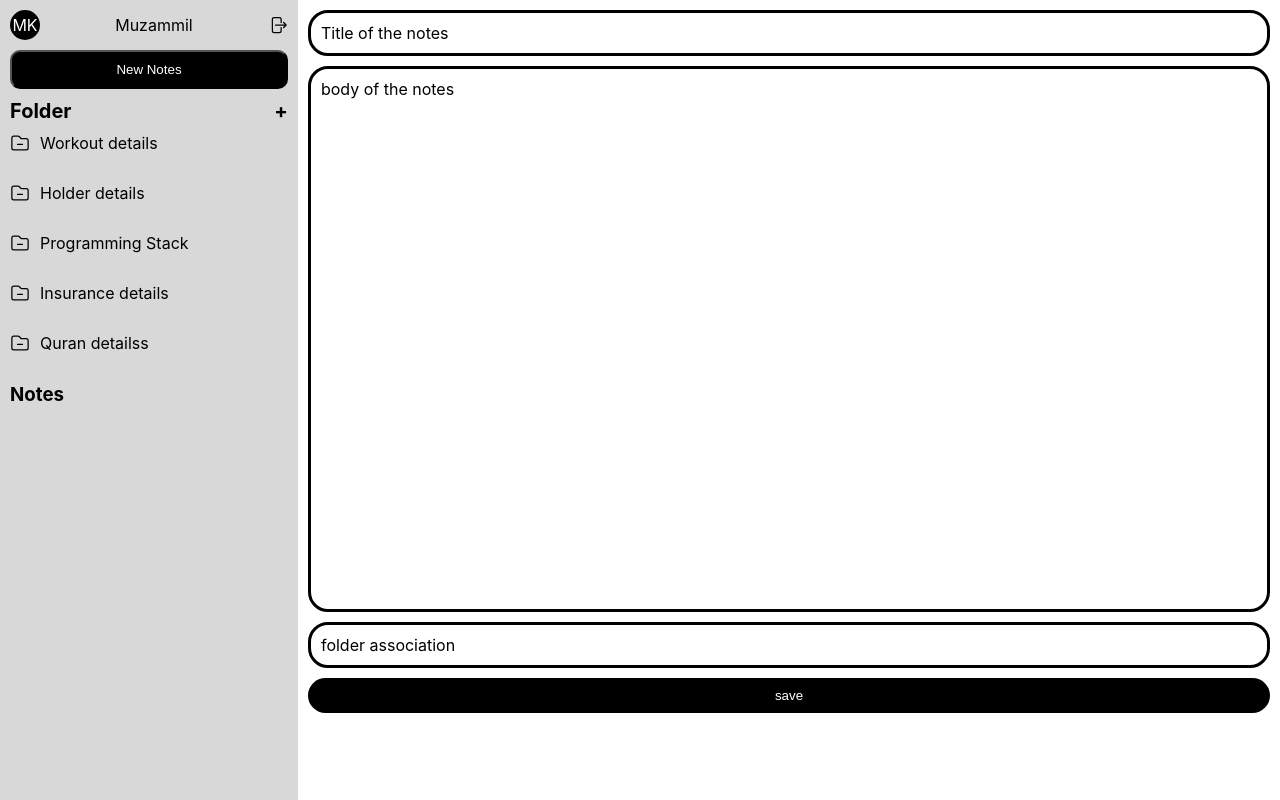
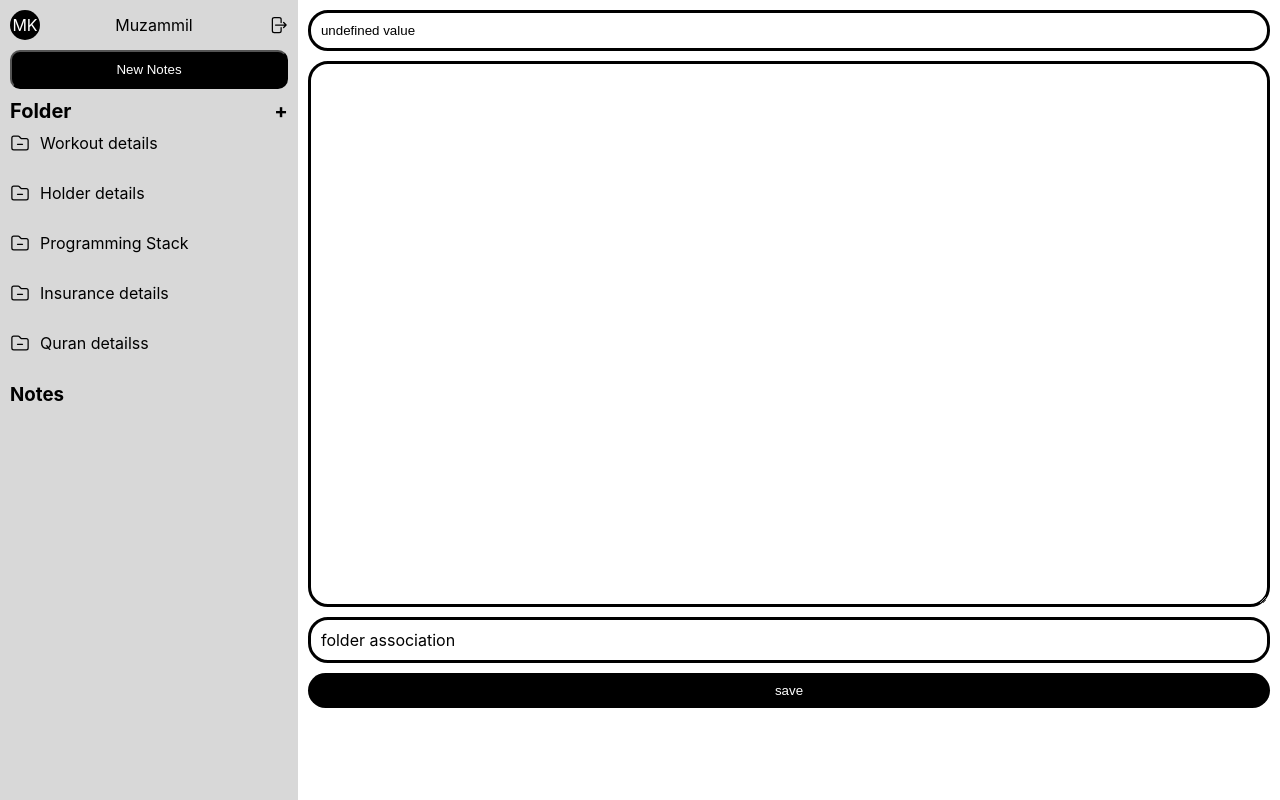
Before and after one commit to muzammil2208/NotesApp, a React (Create React App) app: page / in a window 1280 px wide. Built offline with nearby package versions, Linux system fonts and the light colour scheme.

Commit message:
rendering active note details in main window

```diff
--- a/src/App.js
+++ b/src/App.js
@@ -1,12 +1,19 @@
 import Sidebar from "./components/Sidebar";
 import "./App.css";
+import { useState } from "react";
 import MainWindow from "./components/MainWindow";
+
 export default function App()
 {
+    const[activeNote,setActiveNote]=useState({});
+    const getActiveNote=(note)=>{
+
+        setActiveNote(()=>note);
+    }
     return(
         <div className="main_container">
-            <Sidebar/>
-            <MainWindow/>
+            <Sidebar selectNote={getActiveNote}/>
+            <MainWindow note={activeNote}/>
         </div>
     );
 }
--- a/src/components/MainWindow.js
+++ b/src/components/MainWindow.js
@@ -1,9 +1,10 @@
-export default function MainWindow()
+export default function MainWindow({note})
 {
+
     return(
         <div className="main_window">
-            <div className="main_window_title">Title of the notes</div>
-            <div className="main_window_body">body of the notes</div>
+            <input className="main_window_title" type="text"  value={note.title || 'undefined value'} ></input>
+            <textarea className="main_window_body" value={note.body||''}></textarea>
             <div className="main_window_folder">folder association</div>
             <button className="main_window_savebtn">save</button>
         </div>
--- a/src/components/Note.js
+++ b/src/components/Note.js
@@ -1,12 +1,12 @@
 import DeleteIcon from "./svg/DeleteIcon"
 import EditIcon from "./svg/EditIcon"
 import NotesIcon from "./svg/NotesIcon"
-export default function Note({note,index,deleteFunc})
+export default function Note({note,index,deleteFunc,setNotesFunc})
 {
 
 
     return(
-        <div className="note_container"   key={index}>
+        <div className="note_container"  onClick={()=>setNotesFunc(note)} key={index}>
             <div className="note_container_content">
                 <strong>{note.title}</strong>
                 <div><p className="note_container_preview">{note.body.substring(0,9)+"....."}</p></div>
--- a/src/components/Sidebar.js
+++ b/src/components/Sidebar.js
@@ -4,9 +4,13 @@ import EditIcon from "./svg/EditIcon";
 import {useState} from 'react';
 import uuid from 'react-uuid';
 import Note from "./Note";
-export default function Sidebar()
+export default function Sidebar({selectNote})
 {
+    //states to be mantained
+    const [activenote,setActiveNote]=useState([]);
     const [notes,setNotes]=useState([]);
+
+    //functions to implment functionalities
     const addNotes=()=>{
         const note={
             id:uuid(),
@@ -17,6 +21,13 @@ export default function Sidebar()
         }
         setNotes(prevNotes=>[note,...prevNotes]);
     }
+
+    const setNote=(activeNote)=>{
+        setActiveNote(notes.find((note)=>activeNote.id===note.id));
+        selectNote(activenote);
+    }
+
+
     const deleteNote=(idtoBeDeleted)=>
     {
         setNotes(notes.filter(note=>note.id!==idtoBeDeleted));
@@ -45,8 +56,10 @@ export default function Sidebar()
                {notes.map((note,index)=>
                 <Note
                     note={note}
-                    index={index}
+                    key={index}
                     deleteFunc={deleteNote}
+                    setNotesFunc={setNote}
+
                     />
                )}
             </div>
```
